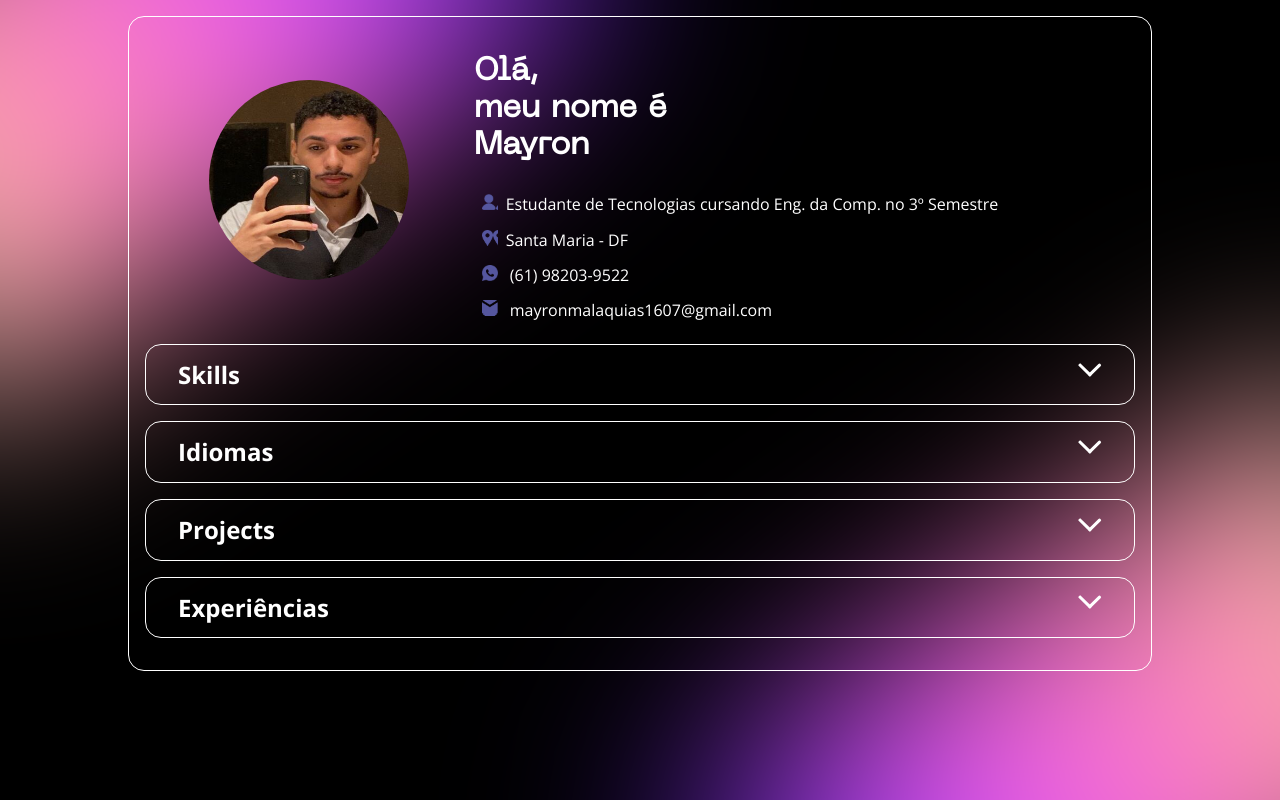
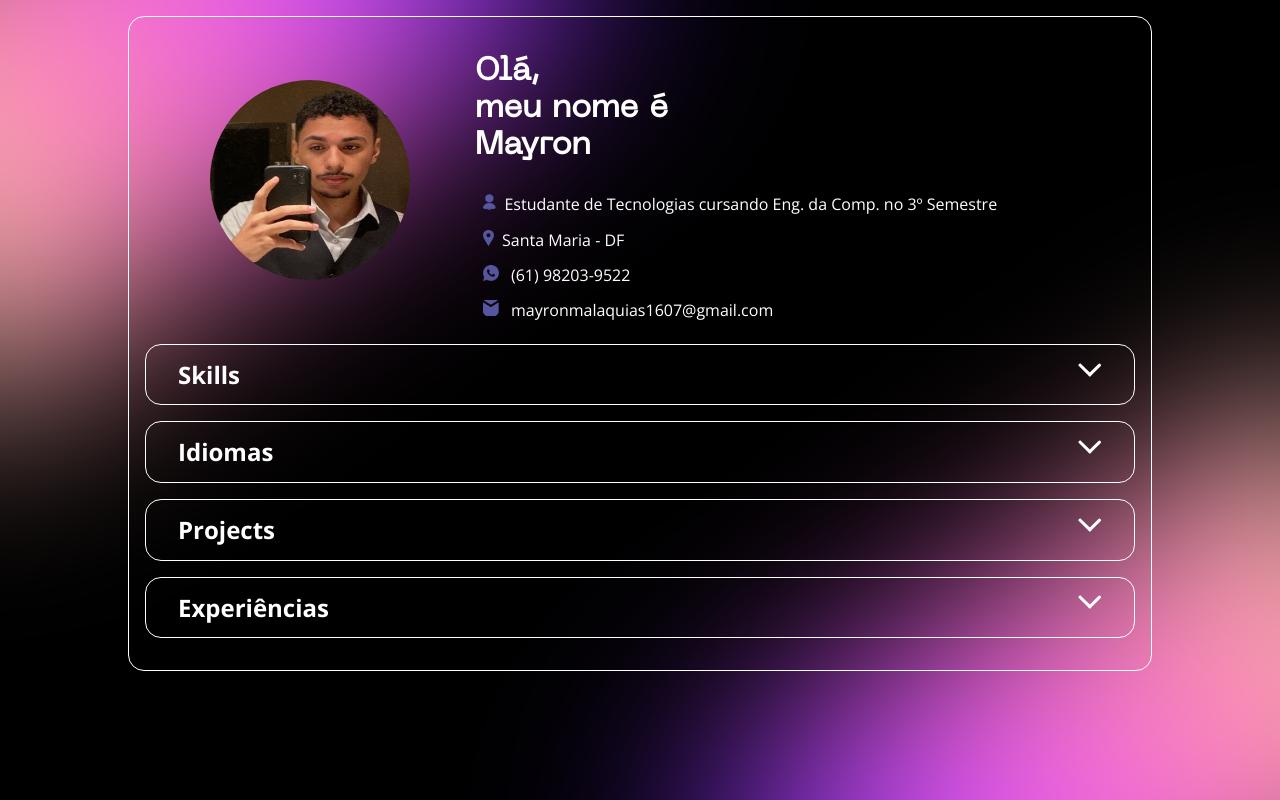
Before and after one commit to Mayronmalaquias/portfolio, a plain HTML site: page index.html in a window 1280 px wide. Drawn offline with nearby package versions, Linux system fonts and the light colour scheme.

Commit message:
before img

```diff
--- a/asserts/css/header.css
+++ b/asserts/css/header.css
@@ -57,10 +57,12 @@
 
 .information .nome::before {
     background-image: url('../img/icons/User.png');
+    width: .85rem;
 }
 
 .information .email::before {
     background-image: url('../img/icons/Email.png');
+    width: 1rem;
 }
 
 .information .wpp:before {
@@ -68,7 +70,9 @@
 }
 
 .information .loc::before {
-    background-image: url('../img/icons/loc.png');
+    background-image: url('../img/icons/loc.svg');
+    width: .70rem;
+    background-image: no-repeat no-repeat;
 }
 
 @media only screen and (min-width: 768px) {
```
